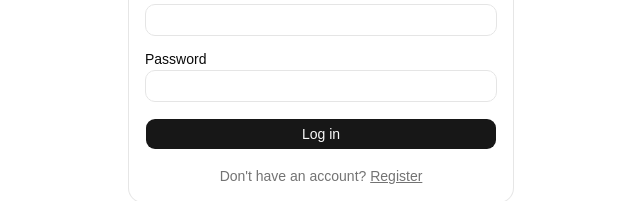
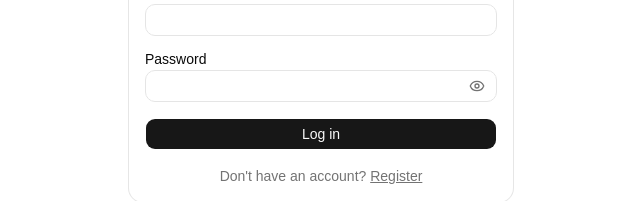
Before and after one commit to Shubham-Mi/zoho-google-calendars-sync, a React (Vite) app in the folder client/: page /login in a window 1280 px wide. Shown: the part 345-546 px from the top of the page, without its empty margins (319-959 px from the left). Built offline with nearby package versions, Linux system fonts and the light colour scheme.

Commit message:
feat: add show/hide password toggle on login and register pages
Signed-off-by: Shubham Mittal <shubhammittal2001@zohomail.in>

```diff
--- a/client/src/pages/Login.tsx
+++ b/client/src/pages/Login.tsx
@@ -1,5 +1,6 @@
 import { useState, type FormEvent } from 'react'
 import { Link, useNavigate } from 'react-router-dom'
+import { Eye, EyeOff } from 'lucide-react'
 import { useAuth } from '../contexts/AuthContext'
 import { Card, CardContent, CardDescription, CardHeader, CardTitle } from '../components/ui/card'
 import { Input } from '../components/ui/input'
@@ -11,6 +12,7 @@ export function Login() {
   const navigate = useNavigate()
   const [email, setEmail] = useState('')
   const [password, setPassword] = useState('')
+  const [showPassword, setShowPassword] = useState(false)
   const [error, setError] = useState('')
 
   const handleSubmit = async (e: FormEvent) => {
@@ -46,14 +48,25 @@ export function Login() {
             </div>
             <div className="space-y-1">
               <Label htmlFor="password">Password</Label>
+              <div className="relative">
                 <Input
                   id="password"
-                type="password"
+                  type={showPassword ? 'text' : 'password'}
                   value={password}
                   onChange={e => setPassword(e.target.value)}
                   required
                   autoComplete="current-password"
+                  className="pr-10"
                 />
+                <button
+                  type="button"
+                  onClick={() => setShowPassword(v => !v)}
+                  className="absolute inset-y-0 right-0 flex items-center px-3 text-muted-foreground hover:text-foreground"
+                  aria-label={showPassword ? 'Hide password' : 'Show password'}
+                >
+                  {showPassword ? <EyeOff size={16} /> : <Eye size={16} />}
+                </button>
+              </div>
             </div>
             {error && <p className="text-sm text-destructive">{error}</p>}
             <Button type="submit" className="w-full" disabled={isLoading}>
--- a/client/src/pages/Register.tsx
+++ b/client/src/pages/Register.tsx
@@ -1,5 +1,6 @@
 import { useState, type FormEvent } from 'react'
 import { Link, useNavigate } from 'react-router-dom'
+import { Eye, EyeOff } from 'lucide-react'
 import { useAuth } from '../contexts/AuthContext'
 import { Card, CardContent, CardDescription, CardHeader, CardTitle } from '../components/ui/card'
 import { Input } from '../components/ui/input'
@@ -11,6 +12,7 @@ export function Register() {
   const navigate = useNavigate()
   const [email, setEmail] = useState('')
   const [password, setPassword] = useState('')
+  const [showPassword, setShowPassword] = useState(false)
   const [error, setError] = useState('')
 
   const handleSubmit = async (e: FormEvent) => {
@@ -46,15 +48,26 @@ export function Register() {
             </div>
             <div className="space-y-1">
               <Label htmlFor="password">Password</Label>
+              <div className="relative">
                 <Input
                   id="password"
-                type="password"
+                  type={showPassword ? 'text' : 'password'}
                   value={password}
                   onChange={e => setPassword(e.target.value)}
                   required
                   minLength={8}
                   autoComplete="new-password"
+                  className="pr-10"
                 />
+                <button
+                  type="button"
+                  onClick={() => setShowPassword(v => !v)}
+                  className="absolute inset-y-0 right-0 flex items-center px-3 text-muted-foreground hover:text-foreground"
+                  aria-label={showPassword ? 'Hide password' : 'Show password'}
+                >
+                  {showPassword ? <EyeOff size={16} /> : <Eye size={16} />}
+                </button>
+              </div>
             </div>
             {error && <p className="text-sm text-destructive">{error}</p>}
             <Button type="submit" className="w-full" disabled={isLoading}>
```
Lines whose indentation alone changed are shown as unchanged.
